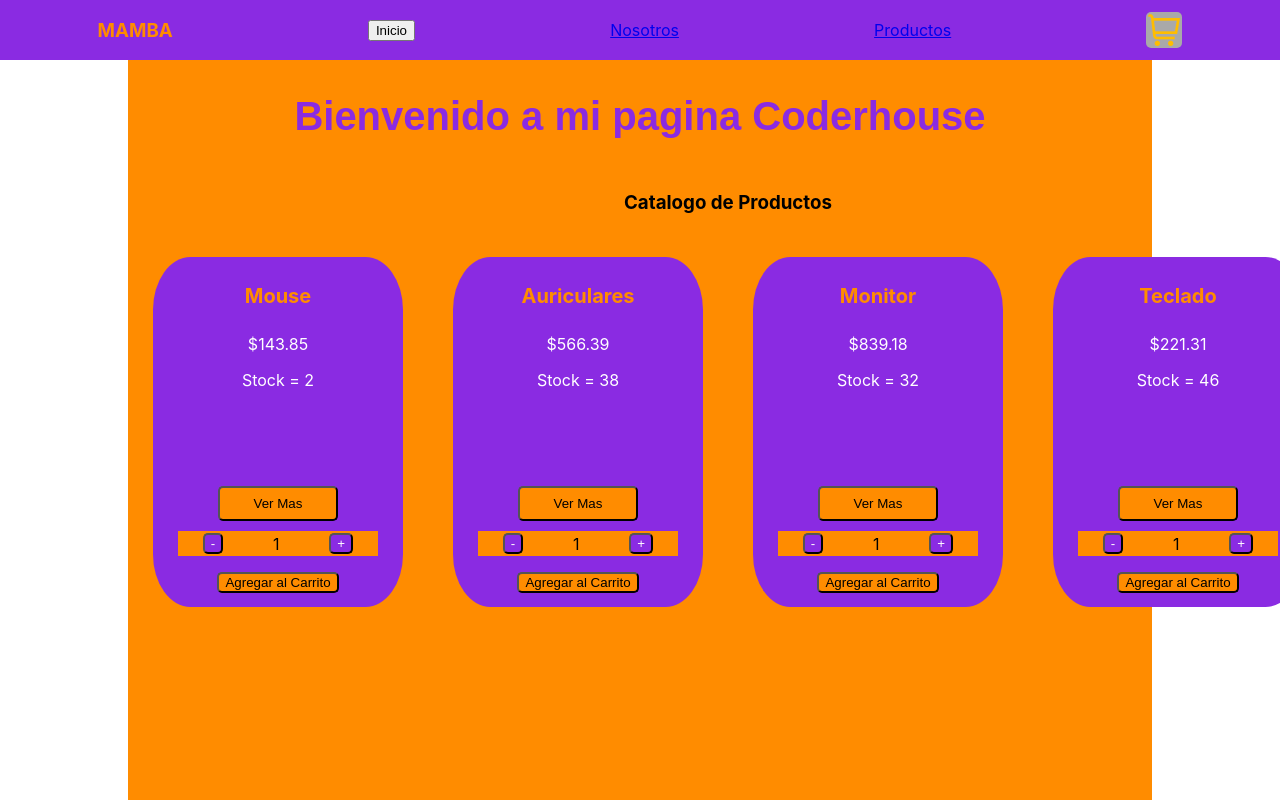
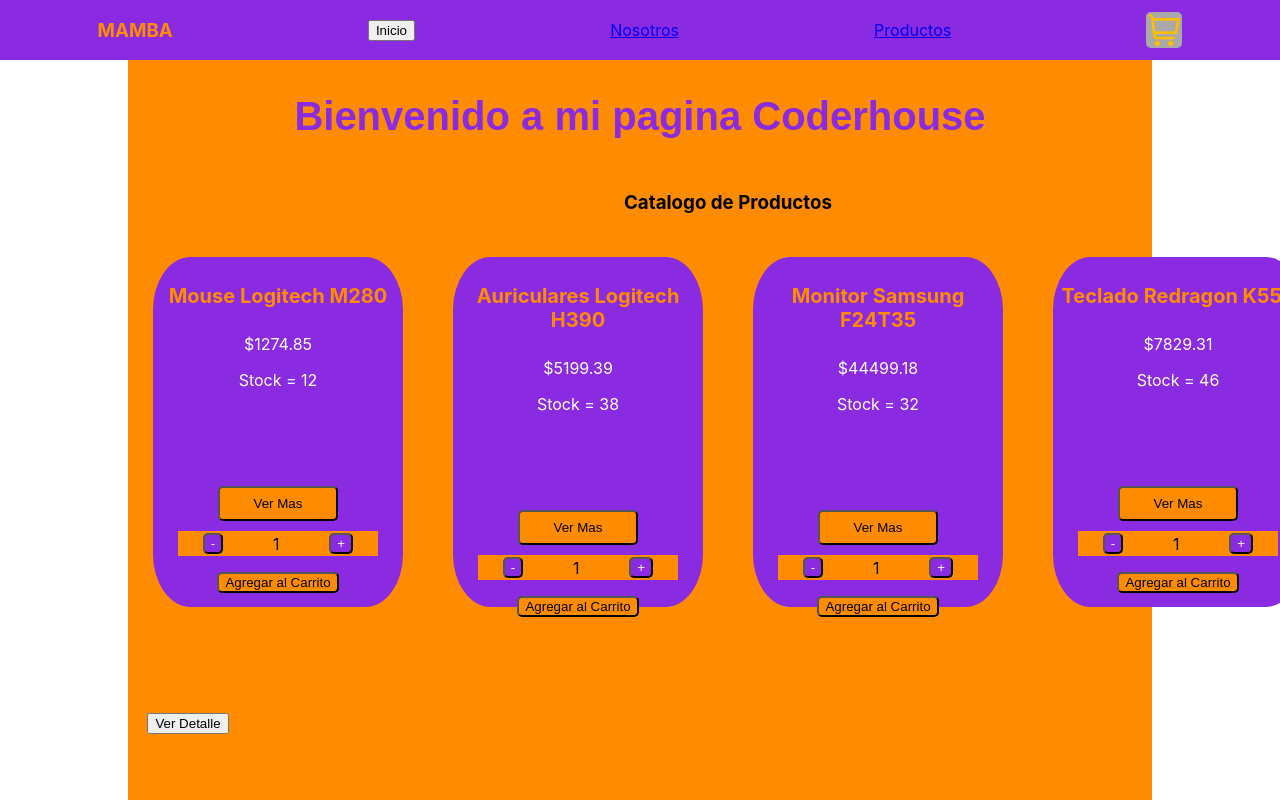
Before and after one commit to Pitu97/TiendadeTecnologia-Nunez, a React (Create React App) app in the folder prueba-app/: page / in a window 1280 px wide. Shown: the top 800 px of the page. Built offline with nearby package versions, Linux system fonts and the light colour scheme.

Commit message:
Agrego los detalles de los productos

```diff
--- a/prueba-app/public/data.json
+++ b/prueba-app/public/data.json
@@ -1,4 +1,4 @@
-[{"id":1,"nombre":"Mouse","precio":"$143.85","stock":2},
-{"id":2,"nombre":"Auriculares","precio":"$566.39","stock":38},
-{"id":3,"nombre":"Monitor","precio":"$839.18","stock":32},
-{"id":4,"nombre":"Teclado","precio":"$221.31","stock":46}]
+[{"id":1,"nombre":"Mouse Logitech M280","precio":"$1274.85","stock":12,"descripcion":"Contiene usb inalámbrico.Orientación de la mano: ambidiestro.Cuenta con interruptor de ahorro de energía."},
+{"id":2,"nombre":"Auriculares Logitech H390","precio":"$5199.39","stock":38,"descripcion":"Con micrófono incorporado.Tipo de conector: USB-A.Color: Negro.El largo del cable es de 2.33 m."},
+{"id":3,"nombre":"Monitor Samsung F24T35","precio":"$44499.18","stock":32,"descripcion":"Ergonómico y apto para diversos usos.Función antighosting incorporada.Tipo de teclado: mecánico."},
+{"id":4,"nombre":"Teclado Redragon K552","precio":"$7829.31","stock":46,"descripcion":"Pantalla led de 24 pulgadas.Resolucion:1920x1080.Tipos de conexion: D-Sub, HDMI 1.4."}]
--- a/prueba-app/src/App.js
+++ b/prueba-app/src/App.js
@@ -1,4 +1,5 @@
 import './App.css';
+import ItemDetailContainer from './components/ItemDetailContainer';
 import ItemListContainer from './components/ItemListContainer';
 import Navbar from './components/Navbar.js';
 
@@ -6,7 +7,10 @@
   return (
     <div className="App">
       <Navbar />
-      <ItemListContainer greeting="Bienvenido a mi pagina Coderhouse"/>
+      <div className='Catalogo'>
+        <ItemListContainer greeting="Bienvenido a mi pagina Coderhouse"/>
+        <ItemDetailContainer />
+      </div>
     </div>
   );
 }
--- /dev/null
+++ b/prueba-app/src/components/ItemDetail.css
@@ -0,0 +1,14 @@
+.Det{
+    display: inline-flex;
+    flex-direction: row;
+    justify-content: space-around;
+}
+
+.Det h3{
+    color: blueviolet;
+}
+
+.Det p{
+    margin-left: 10px;
+    margin-right: 10px;
+}
--- /dev/null
+++ b/prueba-app/src/components/ItemDetail.js
@@ -0,0 +1,15 @@
+import './ItemDetail.css';
+
+
+function ItemDetail({items}) {
+
+  return (
+    <>
+    <div className='Det'>
+        {items && items.map(item => (<><h3>{item.nombre}</h3><p>{item.precio}</p><p>{item.descripcion}</p></>))}
+    </div>
+    </>
+  );
+}
+
+export default ItemDetail;
--- /dev/null
+++ b/prueba-app/src/components/ItemDetailContainer.css
@@ -0,0 +1,5 @@
+.ItemDetail{
+    display: inline-block;
+    justify-content: space-around;
+    align-items: center;
+}
--- /dev/null
+++ b/prueba-app/src/components/ItemDetailContainer.js
@@ -0,0 +1,24 @@
+import { useState } from "react";
+import ItemDetail from "./ItemDetail";
+import './ItemDetailContainer.css';
+
+function ItemDetailContainer() {
+    const [detail, setDetail] = useState([])
+
+    const getItem = () => {
+        fetch('data.json')
+        .then((response) => {return response.json()})
+        .then((data) => setTimeout(()=>{setDetail(data)}, 2000))
+    }
+
+    return (
+      <section className='Detalle'>
+        <div className='ItemDetail'>
+          <button onClick={getItem}>Ver Detalle</button>
+          <ItemDetail items={detail} />
+        </div>
+      </section>
+    );
+  }
+
+  export default ItemDetailContainer;
--- a/prueba-app/src/components/ItemListContainer.js
+++ b/prueba-app/src/components/ItemListContainer.js
@@ -13,12 +13,12 @@
   }, [])
 
   return (
-    <section className='Catalogo'>
+    <>
       <h2>{greeting}</h2>
       <div className='List'>
         <ItemList items={info}/>
       </div>
-    </section>
+    </>
   );
 }
 
```
